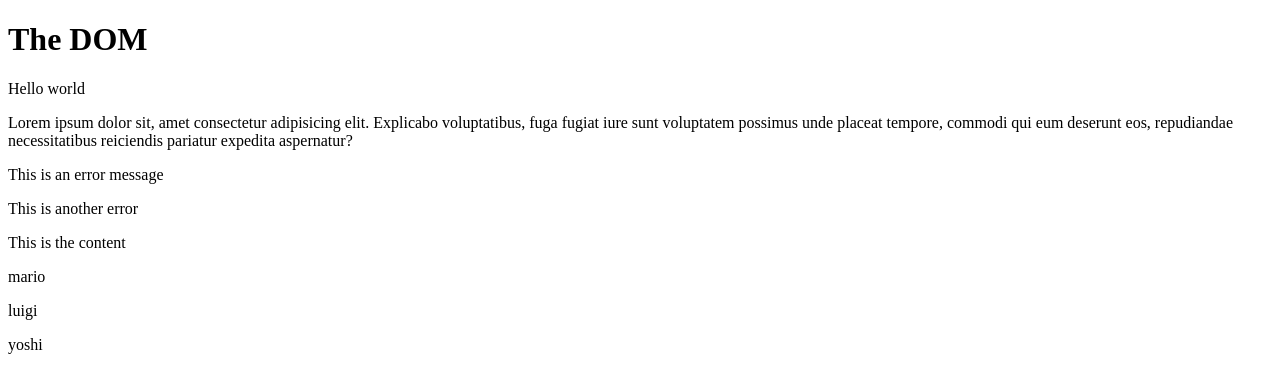
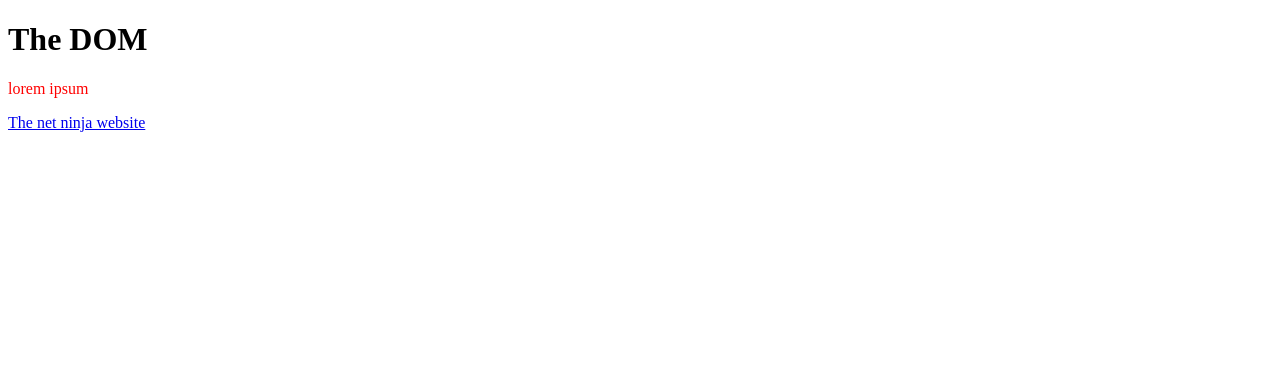
Before and after one commit to shem4soul/JavaScript-Template-string, a plain HTML site: page JavaScript Tuto Netninja/Chapter 6/index.html in a window 1280 px wide. Drawn offline with Linux system fonts and the light colour scheme.

Commit message:
added video 6

```diff
--- a/JavaScript Tuto Netninja/Chapter 6/index.html
+++ b/JavaScript Tuto Netninja/Chapter 6/index.html
@@ -8,7 +8,7 @@
 <body>
     <h1 id="page-title">The DOM</h1>
 
-    <div>
+    <!-- <div>
         <p>Hello world</p>
         <p>Lorem ipsum dolor sit, amet consectetur adipisicing elit. Explicabo voluptatibus, fuga fugiat iure sunt voluptatem possimus unde placeat tempore, commodi qui eum deserunt eos, repudiandae necessitatibus reiciendis pariatur expedita aspernatur?</p>
         <p class="error">This is an error message</p>
@@ -18,7 +18,10 @@
 
     <div class="content">
         <p>This is the content</p>
-    </div>
+    </div> -->
+
+    <p class="error">lorem ipsum</p>
+    <a href="http://www.google.com">Link to somewhere cool....</a>
 
 <script src="sandbox.js"></script>
 
--- a/JavaScript Tuto Netninja/Chapter 6/sandbox.js
+++ b/JavaScript Tuto Netninja/Chapter 6/sandbox.js
@@ -49,12 +49,25 @@
 
 // })
 
-const content = document.querySelector('.content');
-// console.log(content.innerHTML);
-// content.innerHTML += '<h2>This is a new h2</h2>';
+// const content = document.querySelector('.content');
+// // console.log(content.innerHTML);
+// // content.innerHTML += '<h2>This is a new h2</h2>';
 
-const people = ['mario', 'luigi', 'yoshi'];
+// const people = ['mario', 'luigi', 'yoshi'];
 
-people.forEach(person => {
-  content.innerHTML += `<p>${person}</p>`;
-})
+// people.forEach(person => {
+//   content.innerHTML += `<p>${person}</p>`;
+// })
+
+
+const link = document.querySelector('a');
+
+console.log(link.getAttribute('href'));
+link.setAttribute('href', 'https://www.thenetninja.co.uk');
+link.innerText = ' The net ninja website';
+
+
+const mssg = document.querySelector('p');
+console.log(mssg.getAttribute('class'));
+mssg.setAttribute('class', 'success');
+mssg.setAttribute('style', 'color:red;');
```
